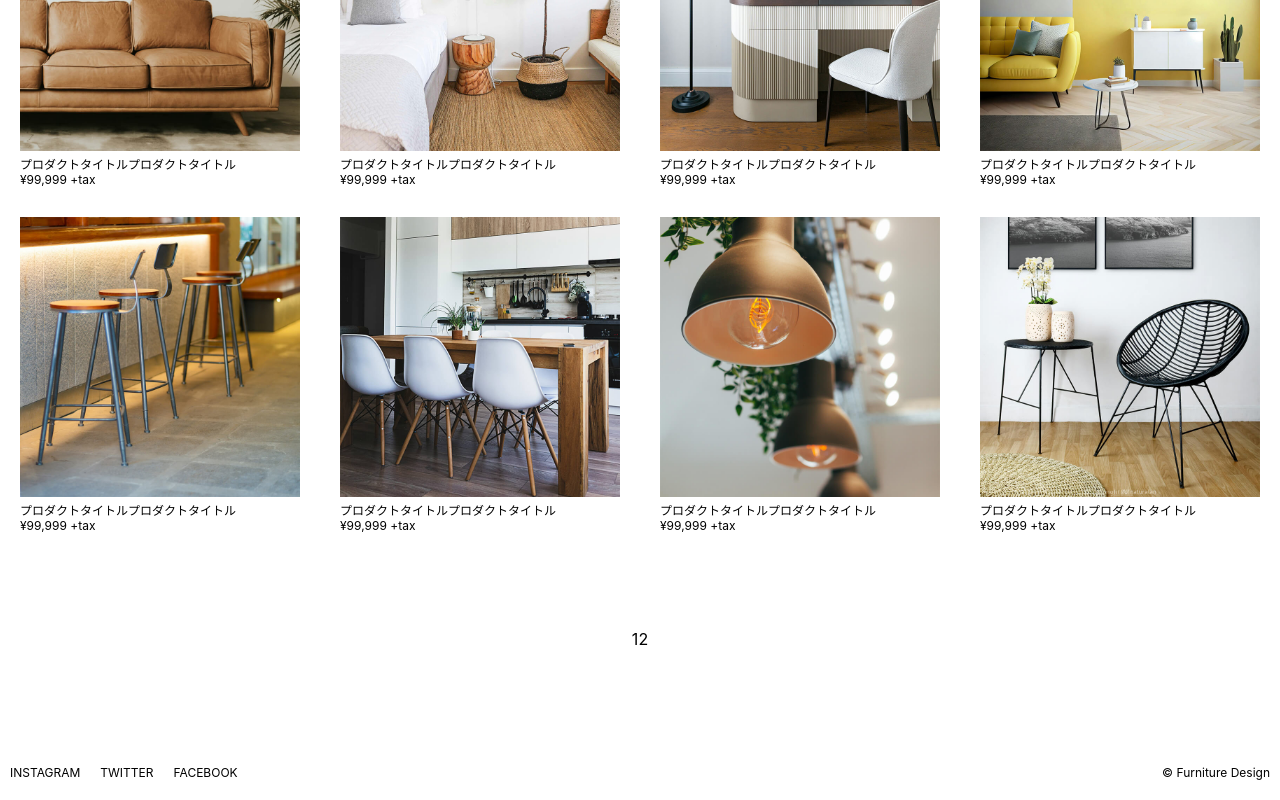
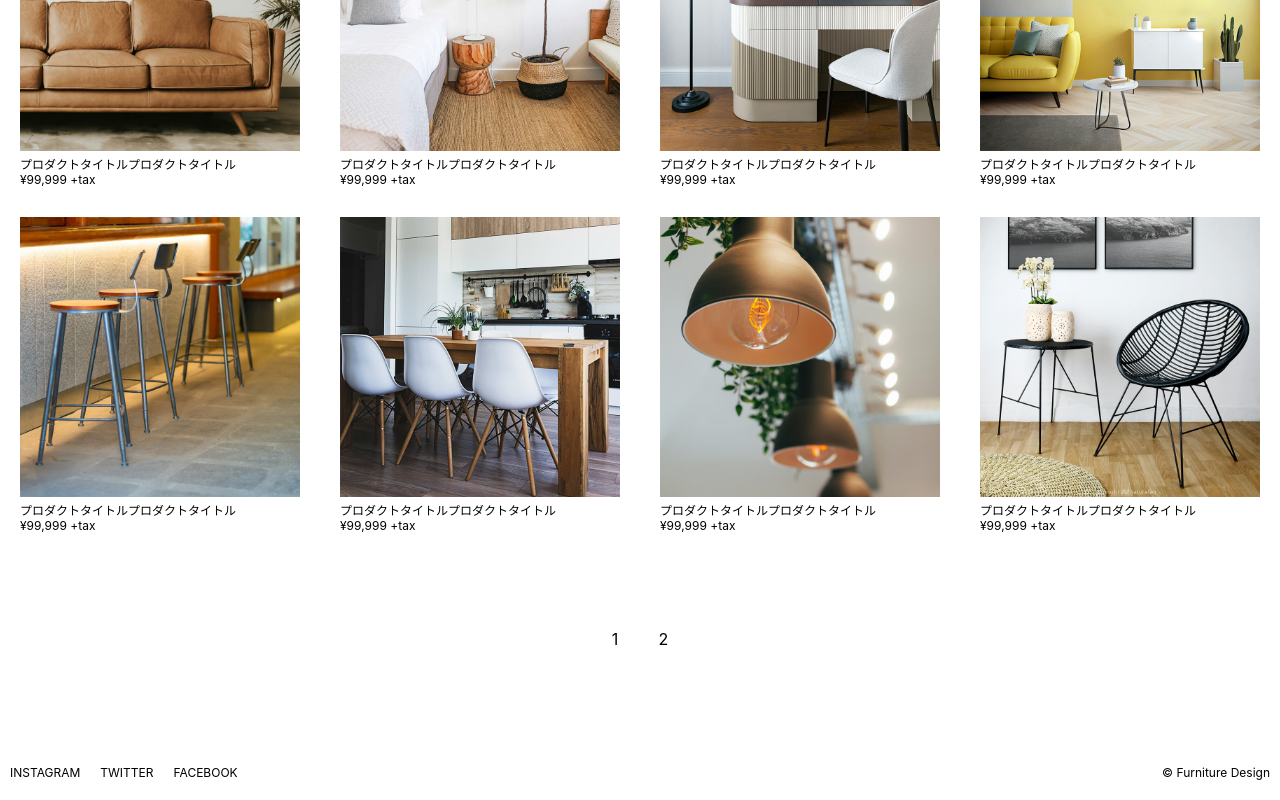
Before and after one commit to gp-kobayashi/mosya4-react, a Next.js app: page /products/1 in a window 1280 px wide. Shown: the part 611-1411 px from the top of the page. Built offline with nearby package versions, Linux system fonts and the light colour scheme.

Commit message:
[Q]最大ページ数に合わせてリンクを変える

```diff
--- /dev/null
+++ b/components/PageLink.js
@@ -0,0 +1,26 @@
+import Link from 'next/link';
+import styles from 'components/PageLink.module.css';
+
+export function PageLink(props) {
+
+  const ITEMS = props.ITEMS;
+  const lastPage = Math.ceil(ITEMS.length / 12);
+  const lastLink = '/products/' + String(lastPage)
+
+  return (
+    <div className={styles.page_link}>
+      <div className={styles.btn}>
+        <Link href='/products/1'>
+          <p>1</p>
+        </Link>
+      </div>
+
+      <div className={styles.btn}>
+        <Link href={lastLink}>
+          <p>{lastPage}</p>
+        </Link>
+      </div>
+    </div>
+
+  )
+}
--- /dev/null
+++ b/components/PageLink.module.css
@@ -0,0 +1,10 @@
+
+.page_link{
+  display: flex;
+  justify-content: center;
+  margin:50px 0 100px;
+}
+
+.btn{
+  margin: 0 20px;
+}
--- a/pages/products/[products].js
+++ b/pages/products/[products].js
@@ -1,6 +1,6 @@
 import styles from 'styles/Home.module.css';
 import { MainItems } from 'components/MainItems';
-import Link from 'next/link';
+import { PageLink } from 'components/PageLink';
 import { Layout } from 'components/Layout';
 import { useRouter } from 'next/router';
 
@@ -113,6 +113,8 @@ function products() {
   const end = start + perPage
   const displayData = ITEMS.slice(start, end)
 
+
+
   return (
     <Layout>
 
@@ -122,14 +124,7 @@ function products() {
 
       <MainItems ITEMS={displayData} />
 
-      <div className={styles.page_link}>
-        <Link href='/products/1'>
-          <p>1</p>
-        </Link>
-        <Link href='/products/2'>
-          <p>2</p>
-        </Link>
-      </div>
+      <PageLink ITEMS={ITEMS} />
 
     </Layout>
   )
```
